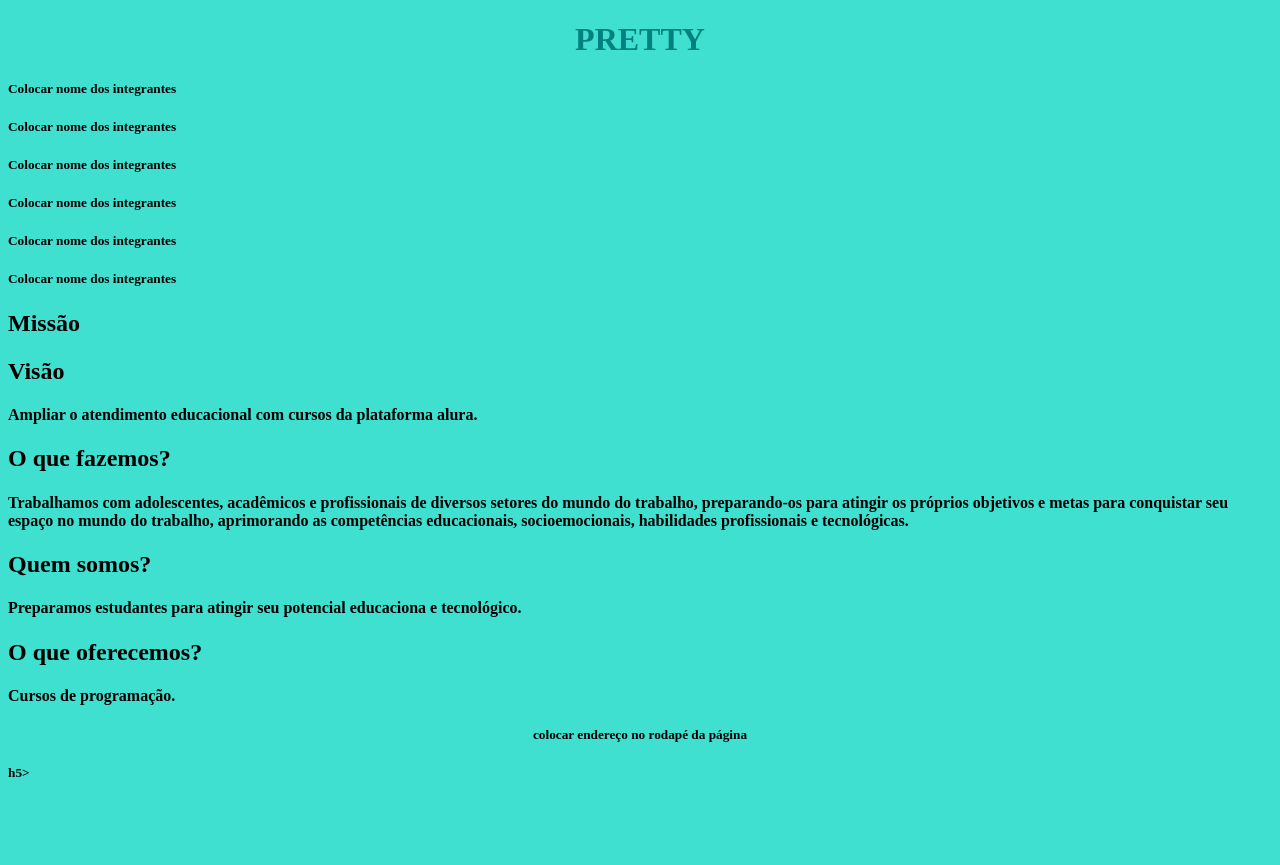
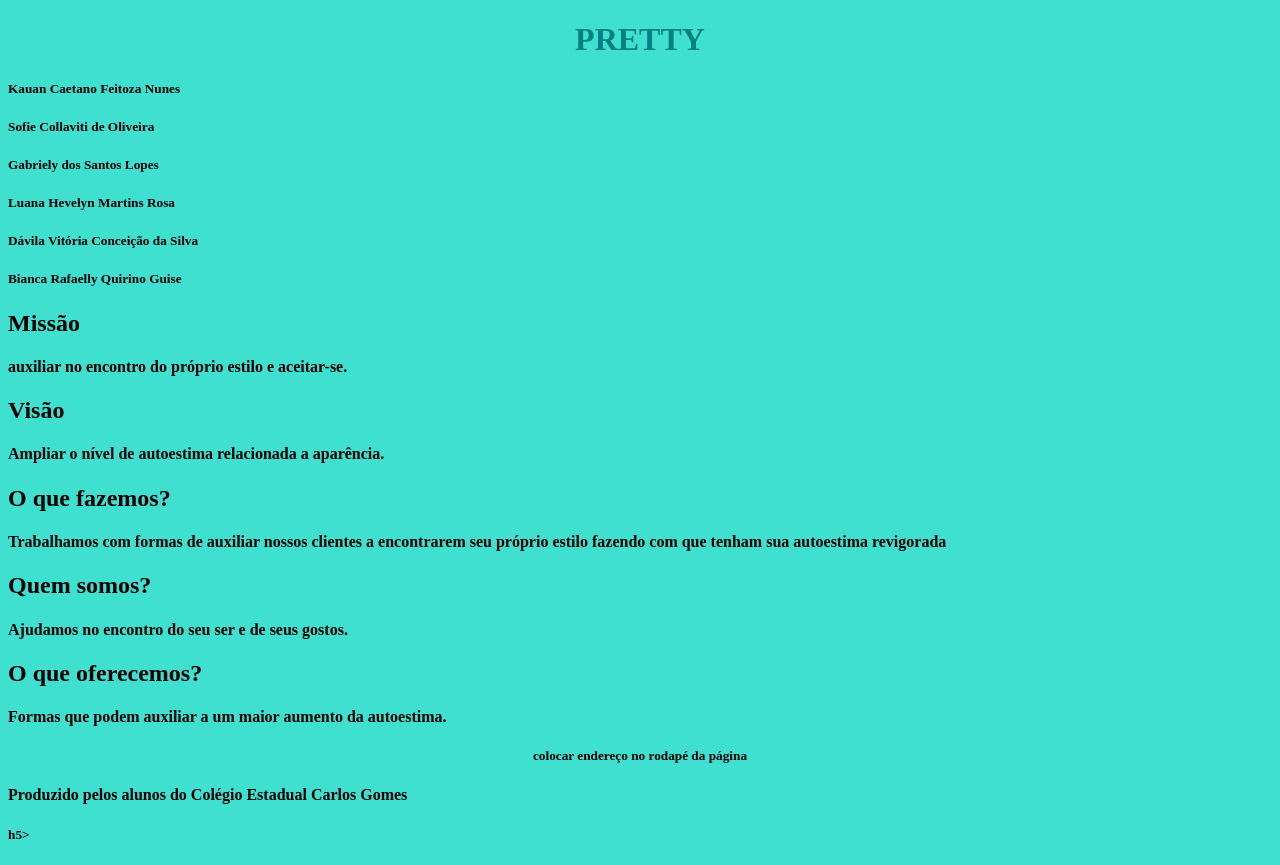
Before and after one commit to gabrielysantoslopes/pretty, a plain HTML site: page projeto.html in a window 1280 px wide. Before the commit the page ends 803 px from the top, so only its background shows below. Drawn offline with Linux system fonts and the light colour scheme.

Commit message:
Update projeto.html

```diff
--- a/projeto.html
+++ b/projeto.html
@@ -12,35 +12,33 @@
 
 
  <body bgcolor="Turquoise">
-        <h5 align=”right”>Colocar nome dos integrantes</h5>
-        <h5 align=”right”>Colocar nome dos integrantes</h5>
-       <h5 align=”right”>Colocar nome dos integrantes</h5>
-       <h5 align=”right”>Colocar nome dos integrantes</h5>
-       <h5 align=”right”>Colocar nome dos integrantes</h5>
-       <h5 align=”right”>Colocar nome dos integrantes</h5>
+        <h5 align=”right”>Kauan Caetano Feitoza Nunes</h5>
+        <h5 align=”right”>Sofie Collaviti de Oliveira</h5>
+       <h5 align=”right”>Gabriely dos Santos Lopes</h5>
+       <h5 align=”right”>Luana Hevelyn Martins Rosa</h5>
+       <h5 align=”right”>Dávila Vitória Conceição da Silva</h5>
+       <h5 align=”right”>Bianca Rafaelly Quirino Guise</h5>
 
        <h2 align=”left”> <b>Missão</h2><b>
-       <h4 align="justify"> <p>        </h4></p>
+       <h4 align="justify"> <p>auxiliar no encontro do próprio estilo e aceitar-se.</h4></p>
 
        <h2 align="left"><b>Visão</h2><b>
-       <h4 align="justify"> <p>Ampliar o atendimento educacional com cursos da plataforma alura.</h4>
+       <h4 align="justify"> <p>Ampliar o nível de autoestima relacionada a aparência.</h4>
 
        <h2 align=”left”> <b>O que fazemos?</h2><b>
-       <h4 align=“justify”> <p>Trabalhamos com adolescentes, acadêmicos e profissionais de diversos setores do mundo do trabalho,
-         preparando-os para atingir os próprios objetivos e metas para conquistar seu espaço no mundo do trabalho,
-         aprimorando as competências educacionais, socioemocionais, habilidades profissionais e tecnológicas.</h4>
+       <h4 align=“justify”> <p>Trabalhamos com formas de auxiliar nossos clientes a encontrarem seu próprio estilo fazendo com que tenham sua autoestima revigorada</h4>
 
        <h2 align=”left”> <b>Quem somos?</h2><b>
-       <h4 align=“justify”> <p>Preparamos estudantes para atingir seu potencial educaciona e tecnológico.</h4>
+       <h4 align=“justify”> <p>Ajudamos no encontro do seu ser e de seus gostos.</h4>
 
        <h2 align=”left”> <b>O que oferecemos?</h2><b>
-       <h4 align=“justify”> <p>Cursos de programação.</h4>
+       <h4 align=“justify”> <p>Formas que podem auxiliar a um maior aumento da autoestima.</h4>
 </body>
 
 <div><h2 ali
 </ul></div>
 
-    <footer align="center"><h5>colocar endereço no rodapé da página</h5></footer>
+    <footer align="center"><h5>colocar endereço no rodapé da página</h5></footer>Produzido pelos alunos do Colégio Estadual Carlos Gomes
    <h5><p><a data-fr-linked="true" href="//www.endereço facebook, instagram ou github"></a>h5></a></p>
 
 
```
